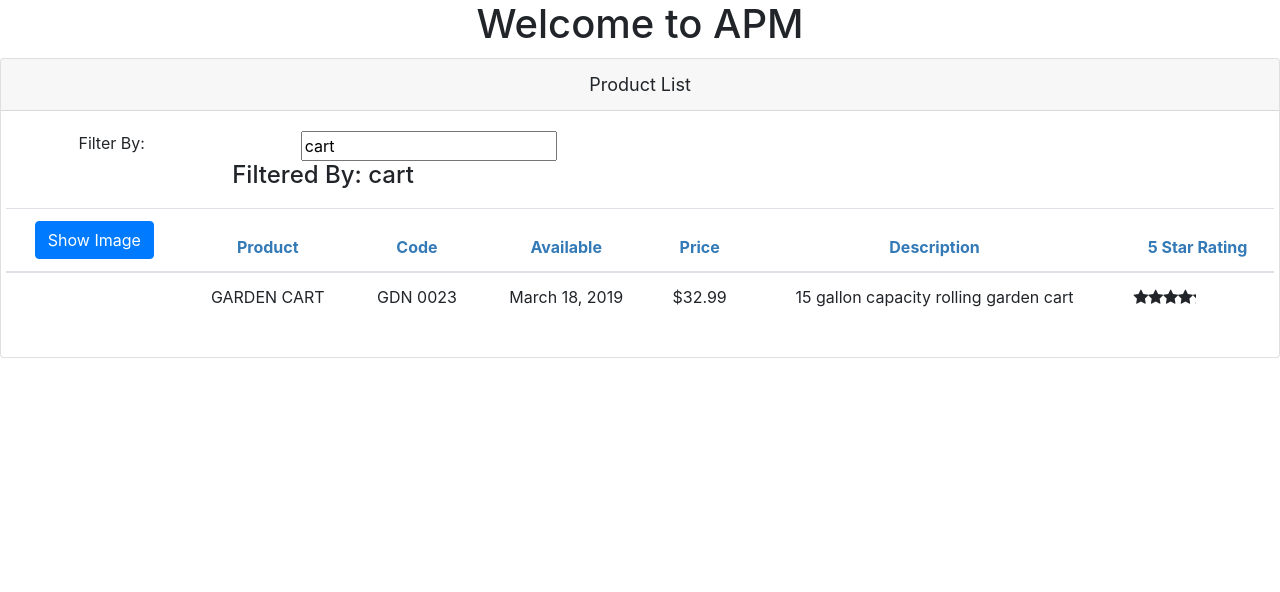
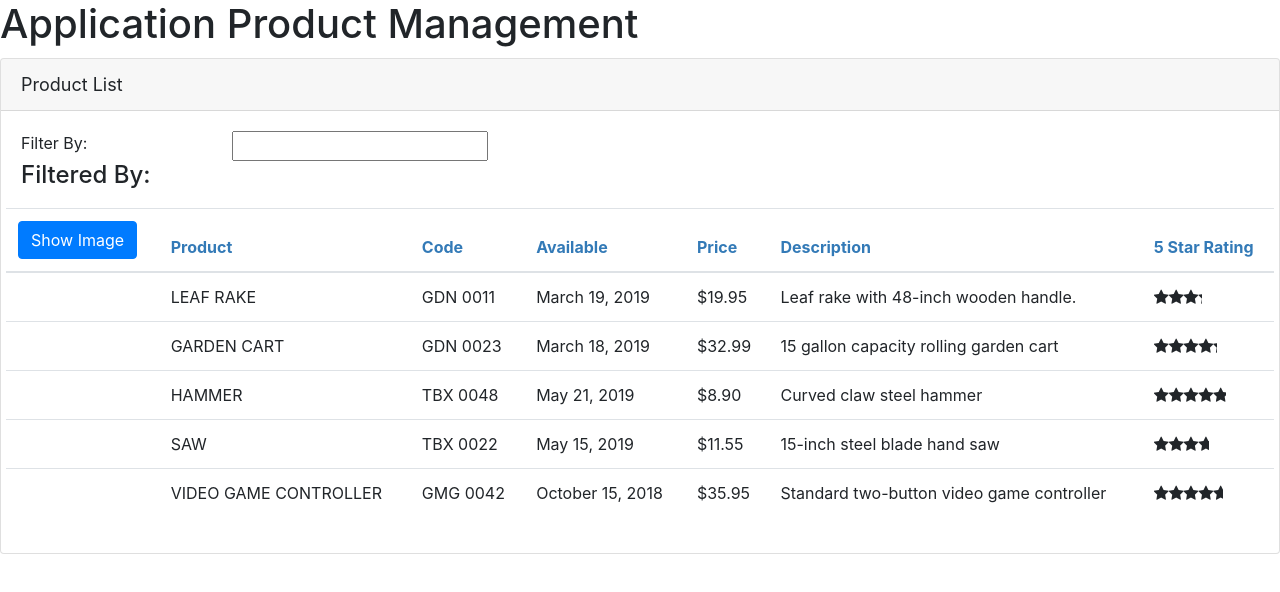
Before and after one commit to KWABENA81/2020-angular, an Angular app in the folder APM/: page / in a window 1280 px wide. Shown: the top 592 px of the page. Built offline with nearby package versions, Linux system fonts and the light colour scheme.

Commit message:
Code Addition

```diff
--- a/APM/angular.json
+++ b/APM/angular.json
@@ -21,7 +21,8 @@
                         "aot": true,
                         "assets": [
                             "src/favicon.ico",
-              "src/assets"
+                            "src/assets",
+                            "src/api"
                         ],
                         "styles": [
                             "src/styles.css"
@@ -30,12 +31,10 @@
                     },
                     "configurations": {
                         "production": {
-              "fileReplacements": [
-                {
+                            "fileReplacements": [{
                                 "replace": "src/environments/environment.ts",
                                 "with": "src/environments/environment.prod.ts"
-                }
-              ],
+                            }],
                             "optimization": true,
                             "outputHashing": "all",
                             "sourceMap": false,
@@ -43,8 +42,7 @@
                             "extractLicenses": true,
                             "vendorChunk": false,
                             "buildOptimizer": true,
-              "budgets": [
-                {
+                            "budgets": [{
                                     "type": "initial",
                                     "maximumWarning": "2mb",
                                     "maximumError": "5mb"
--- a/APM/src/app/app.component.html
+++ b/APM/src/app/app.component.html
@@ -1,6 +1,7 @@
-<div style="text-align:center">
+<div>
     <h1>
-        Welcome to {{title}}
+        {{title}}
     </h1>
-    <pm-products></pm-products>
+    <app-products>
+    </app-products>
 </div>
--- a/APM/src/app/app.component.ts
+++ b/APM/src/app/app.component.ts
@@ -5,6 +5,7 @@
   templateUrl: './app.component.html',
   styleUrls: ['./app.component.css']
 })
+
 export class AppComponent {
-  title = 'APM';
+  title = 'Application Product Management';
 }
--- a/APM/src/app/app.module.ts
+++ b/APM/src/app/app.module.ts
@@ -2,6 +2,7 @@
 import { FormsModule } from '@angular/forms';
 import { BrowserModule } from '@angular/platform-browser';
 
+import { HttpClientModule } from '@angular/common/http';
 import { AppRoutingModule } from './app-routing.module';
 import { AppComponent } from './app.component';
 import { ProductListComponent } from './products/product-list.component';
@@ -18,7 +19,8 @@
   imports: [
     BrowserModule,
     FormsModule,
-    AppRoutingModule
+    AppRoutingModule,
+    HttpClientModule
   ],
   providers: [],
   bootstrap: [AppComponent]
--- a/APM/src/app/products/product-list.component.html
+++ b/APM/src/app/products/product-list.component.html
@@ -41,7 +41,8 @@
                             <td>{{ product.price | currency: 'CAD' : 'symbol-narrow' }}</td>
                             <td>{{ product.description }}</td>
                             <td>
-                                <pm-star [rating]='product.starRating' (ratingClicked)='onRatingClicked($event)'></pm-star>
+                                <app-star [rating]='product.starRating' (ratingClicked)='onRatingClicked($event)'>
+                                </app-star>
                             </td>
                         </tr>
                     </tbody>
--- a/APM/src/app/products/product-list.component.ts
+++ b/APM/src/app/products/product-list.component.ts
@@ -1,9 +1,9 @@
 import { Component, OnInit } from "@angular/core";
-import { IProduct } from "./iproduct";
 import { Product } from "./product";
+import { ProductService } from "./product.service";
 
 @Component({
-    selector: 'pm-products',
+    selector: 'app-products',
     templateUrl: './product-list.component.html',
     styleUrls: ['./product-list.component.css']
 })
@@ -18,63 +18,13 @@
     _listFilter: string;
     filteredProducts: Product[];
 
-    products: Product[] = [
-        {
-            "productId": 1,
-            "productName": "Leaf Rake",
-            "productCode": "GDN-0011",
-            "releaseDate": "March 19, 2019",
-            "description": "Leaf rake with 48-inch wooden handle.",
-            "price": 19.95,
-            "starRating": 3.2,
-            "imageUrl": "assets/images/leaf_rake.png"
-        },
-        {
-            "productId": 2,
-            "productName": "Garden Cart",
-            "productCode": "GDN-0023",
-            "releaseDate": "March 18, 2019",
-            "description": "15 gallon capacity rolling garden cart",
-            "price": 32.99,
-            "starRating": 4.2,
-            "imageUrl": "assets/images/garden_cart.png"
-        },
-        {
-            "productId": 5,
-            "productName": "Hammer",
-            "productCode": "TBX-0048",
-            "releaseDate": "May 21, 2019",
-            "description": "Curved claw steel hammer",
-            "price": 8.9,
-            "starRating": 4.8,
-            "imageUrl": "assets/images/hammer.png"
-        },
-        {
-            "productId": 8,
-            "productName": "Saw",
-            "productCode": "TBX-0022",
-            "releaseDate": "May 15, 2019",
-            "description": "15-inch steel blade hand saw",
-            "price": 11.55,
-            "starRating": 3.7,
-            "imageUrl": "assets/images/saw.png"
-        },
-        {
-            "productId": 10,
-            "productName": "Video Game Controller",
-            "productCode": "GMG-0042",
-            "releaseDate": "October 15, 2018",
-            "description": "Standard two-button video game controller",
-            "price": 35.95,
-            "starRating": 4.6,
-            "imageUrl": "assets/images/xbox-controller.png"
-        }
-    ];
+    products: Product[] = [];
+    errorMessage: any;
 
-    constructor() {
-        this.filteredProducts = this.products;
-        this.listFilter = 'cart';
+    constructor(private productService: ProductService) {
+        // this.listFilter = 'cart';
     }
+
     set listFilter(value: string) {
         this._listFilter = value;
         this.filteredProducts = this.listFilter ? this.performFilter(this.listFilter) : this.products;
@@ -89,7 +39,17 @@
     }
 
     ngOnInit(): void {
-        console.log('In OnInit');
+        this.productService.getProducts().subscribe({
+            next: products => {
+
+                this.products = products;
+                this.filteredProducts = this.products;
+            },
+            error: err => {
+                this.errorMessage = err
+            }
+        });
+
     }
 
     performFilter(filterBy: string): Product[] {
@@ -98,6 +58,7 @@
             return product.productName.toLocaleLowerCase().indexOf(filterBy) !== -1;
         });
     }
+
     onRatingClicked(msg: string): void {
         this.pageTitle = 'Product List: ' + msg;
     }
--- /dev/null
+++ b/APM/src/app/products/product.service.ts
@@ -0,0 +1,32 @@
+import { Injectable } from "@angular/core";
+import { HttpClient, HttpErrorResponse } from '@angular/common/http';
+import { Observable, throwError } from 'rxjs';
+import { catchError, tap } from 'rxjs/operators';
+import { Product } from "./product";
+
+@Injectable({
+    providedIn: 'root'
+})
+export class ProductService {
+
+    private productUrl = 'api/products/products.json';
+
+    constructor(private http: HttpClient) { }
+
+    getProducts(): Observable<Product[]> {
+        return this.http.get<Product[]>(this.productUrl).pipe(
+            tap(data => console.log('All ' + JSON.stringify(data))), catchError(this.handleError)
+        );
+    }
+
+    private handleError(err: HttpErrorResponse) {
+        let errorMsg = '';
+        if (err.error instanceof ErrorEvent) {
+            errorMsg = `Error occured :${err.error.message}`;
+        } else {
+            errorMsg = `Server returned code: ${err.status}, error message is: ${err.message}`;
+        }
+        console.error(errorMsg);
+        return throwError(errorMsg);
+    }
+}
--- a/APM/src/app/shared/star.component.ts
+++ b/APM/src/app/shared/star.component.ts
@@ -2,7 +2,7 @@
 import { Component, EventEmitter, Input, OnInit, Output } from "@angular/core";
 
 @Component({
-    selector: 'pm-star',
+    selector: 'app-star',
     templateUrl: './star.component.html',
     styleUrls: ['./star.component.css']
 })
```
Lines whose indentation alone changed are shown as unchanged.
